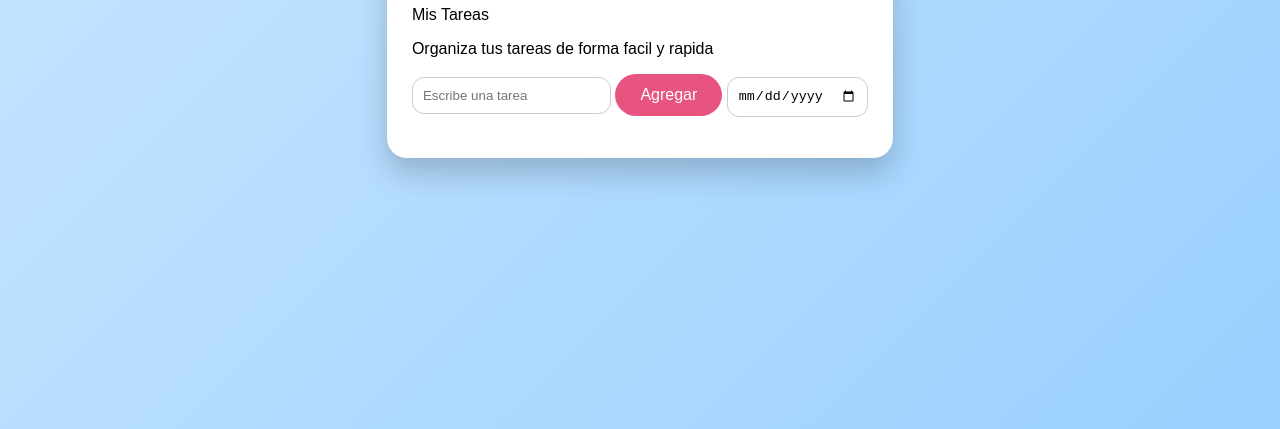
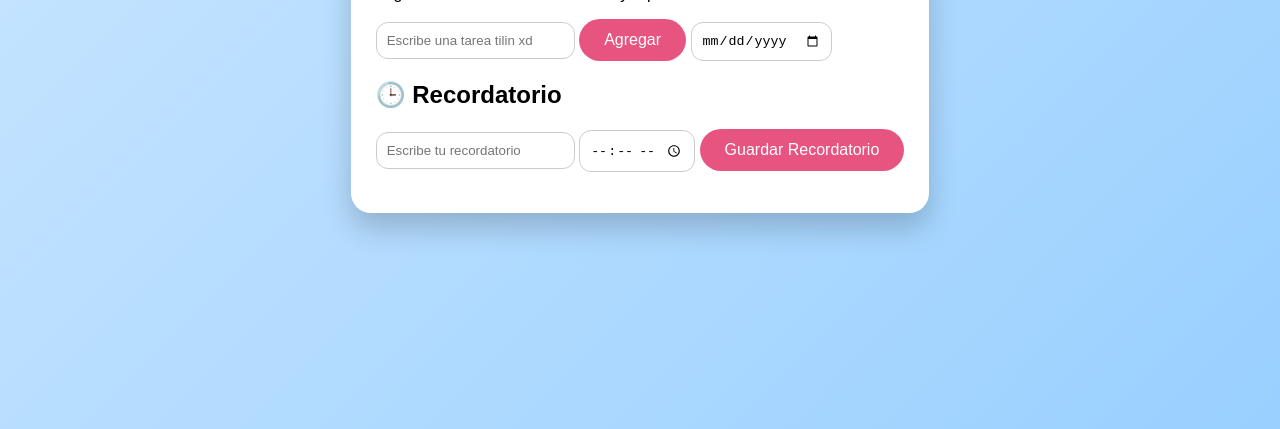
Before and after one commit to AlexiS52-bit/taskio, a plain HTML site: page index.html in a window 1280 px wide. Shown: the part 371-800 px from the top of the page. Drawn offline with Linux system fonts and the light colour scheme.

Commit message:
Update index.html

```diff
--- a/index.html
+++ b/index.html
@@ -14,7 +14,7 @@
    <p class="descripcion">
     Organiza tus tareas de forma facil y rapida
    </p>
-  <input type="text" id="taskInput" placeholder="Escribe una tarea">
+  <input type="text" id="taskInput" placeholder="Escribe una tarea tilin xd">
   <button id="addTaskBtn">Agregar</button>
 <input type="date" id="fecha">
   <ul id="taskList"></ul>
@@ -23,3 +23,11 @@
 </body>
 
 </html>
+
+<div class="reminder">
+  <h2>🕒 Recordatorio</h2>
+  <input type="text" id="reminderText" placeholder="Escribe tu recordatorio">
+  <input type="time" id="reminderTime">
+  <button onclick="setReminder()">Guardar Recordatorio</button>
+  <p id="reminderMessage"></p>
+</div>
```
